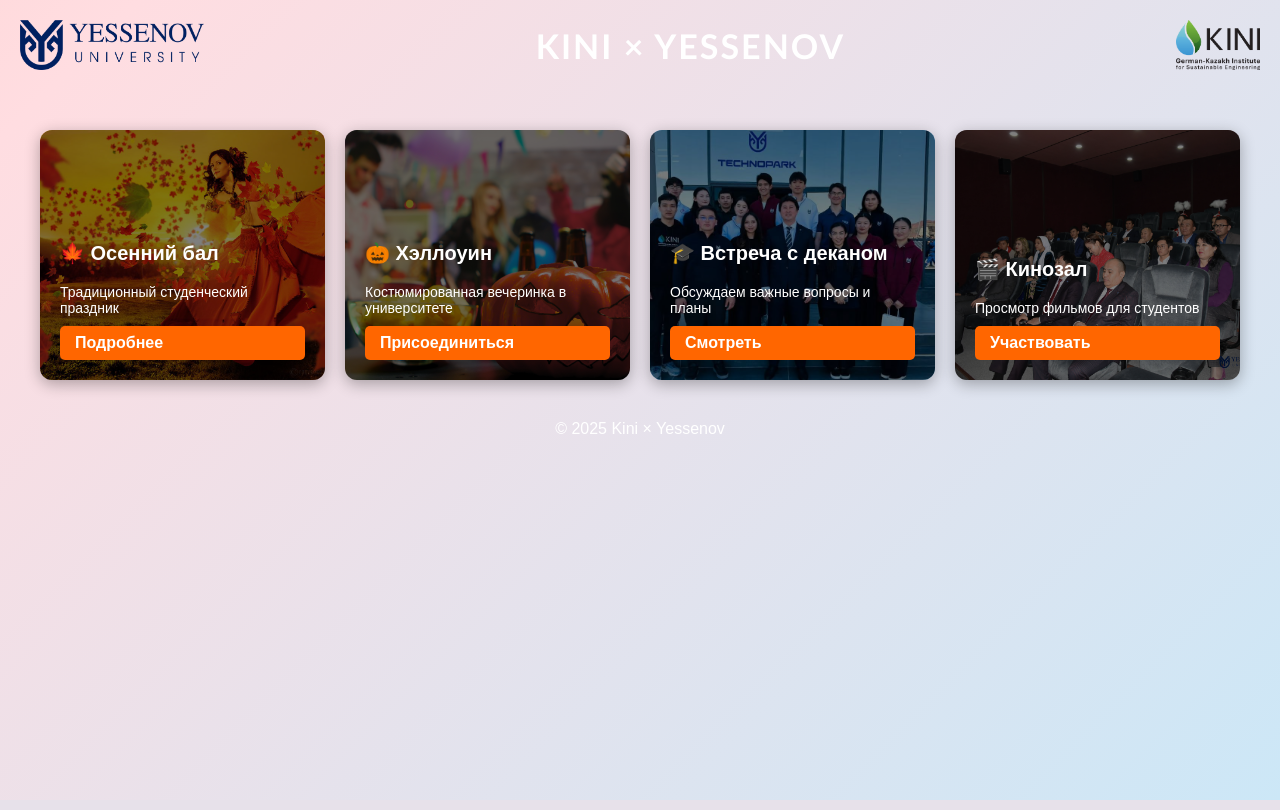
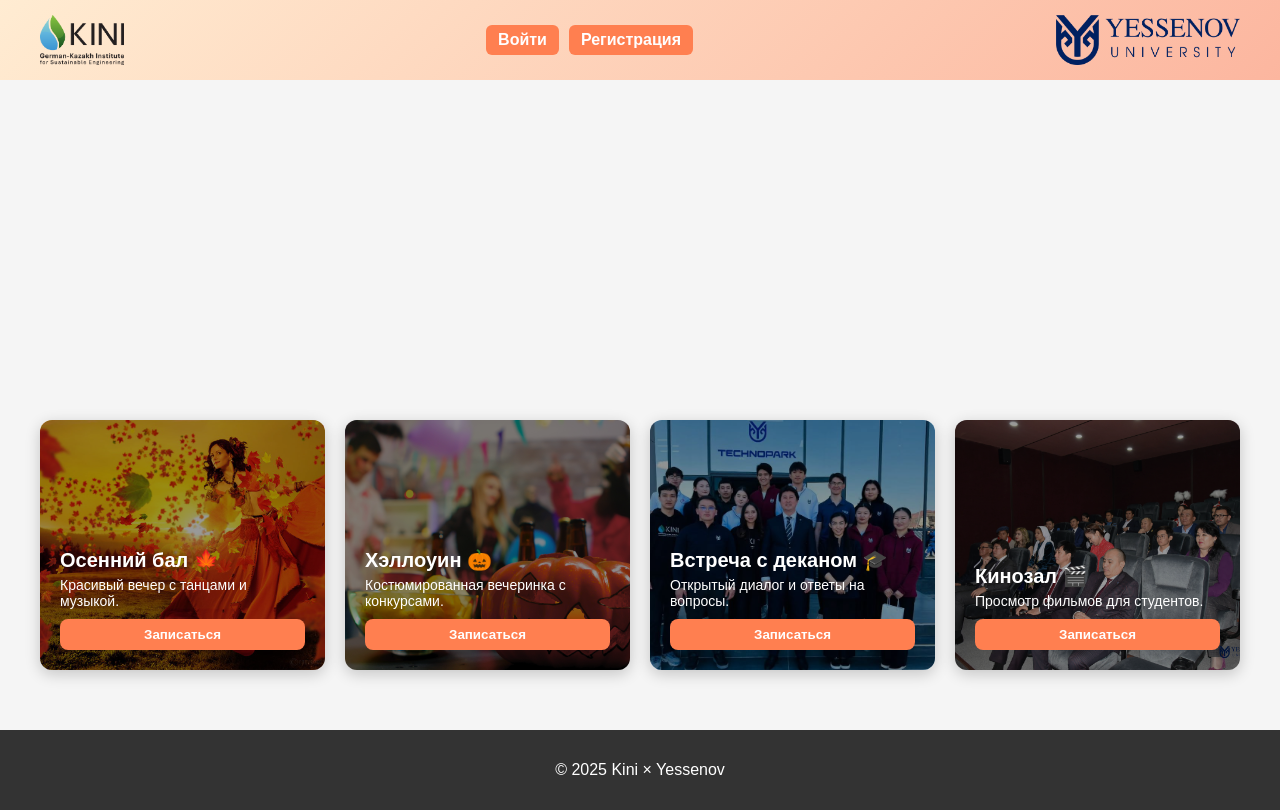
Before and after one commit to tendibaikyzyy-arch/event_project, a Django app: template events/templates/events/home.html in a window 1280 px wide. Run offline with Django 5.2, Linux system fonts and the light colour scheme; the template is opened without the code that fills it, so the values that code supplies are empty.

Commit message:
updated home design

```diff
--- a/events/templates/events/home.html
+++ b/events/templates/events/home.html
@@ -1,58 +1,142 @@
-{% load static %}
+   {% load static %}
 <!DOCTYPE html>
 <html lang="ru">
 <head>
     <meta charset="UTF-8">
     <title>Kini × Yessenov — Главная</title>
-    <link rel="stylesheet" href="{% static 'styles.css' %}">
+    <style>
+        body { font-family: Arial, sans-serif; margin: 0; padding: 0; background: #f5f5f5; color: #333;}
+        header {
+            background: linear-gradient(135deg, #ffecd2, #fcb69f);
+            padding: 15px 40px;
+            display: flex;
+            justify-content: space-between;
+            align-items: center;
+        }
+        .logo { height: 50px; }
+
+        .banner { width: 100%; height: 300px; overflow: hidden; position: relative; }
+        .slides { display: flex; width: 400%; height: 100%; animation: slide 16s infinite; }
+        .slides img { width: 100%; height: 300px; object-fit: cover; }
+        @keyframes slide {
+            0%{transform: translateX(0%);}20%{transform: translateX(0%);}
+            25%{transform: translateX(-100%);}45%{transform: translateX(-100%);}
+            50%{transform: translateX(-200%);}70%{transform: translateX(-200%);}
+            75%{transform: translateX(-300%);}95%{transform: translateX(-300%);}
+            100%{transform: translateX(0%);}
+        }
+
+        main { padding: 40px; }
+        .cards { display: grid; grid-template-columns: repeat(auto-fit, minmax(250px, 1fr)); gap: 20px; }
+        .card { position: relative; border-radius: 12px; height: 250px; background-size: cover; background-position: center; box-shadow: 0 4px 15px rgba(0,0,0,0.2); overflow: hidden; cursor: pointer; transition: transform 0.3s; }
+        .card:hover { transform: scale(1.03); }
+        .overlay { position: absolute; inset: 0; background: rgba(0,0,0,0.4); color: #fff; display: flex; flex-direction: column; justify-content: flex-end; padding: 20px; }
+        .overlay h3 { margin: 0; font-size: 20px; }
+        .overlay p { margin: 5px 0 0; font-size: 14px; }
+        footer { text-align: center; padding: 15px; background: #333; color: #fff; margin-top: 20px; }
+
+        .btn {
+            display:inline-block; margin-top:10px;
+            background:#ff7f50; color:#fff; border:none;
+            padding:8px 14px; border-radius:8px; font-weight:bold;
+            cursor:pointer; transition:.3s;
+        }
+        .btn:hover { background:#ff5722; }
+
+        .auth-buttons { display: flex; gap: 10px; }
+        .auth-buttons a {
+            background: #ff7f50; color: #fff;
+            padding: 6px 12px; border-radius: 6px;
+            text-decoration: none; font-weight: bold;
+            transition: .3s;
+        }
+        .auth-buttons a:hover { background: #ff5722; }
+    </style>
 </head>
 <body>
+    <!-- 🔹 Шапка -->
     <header>
-        <div class="logo-container">
-            <img src="{% static 'img/yessenov.png' %}" alt="Yessenov" class="logo">
-            <h1>Kini × Yessenov</h1>
-            <img src="{% static 'img/kini.png' %}" alt="Kini" class="logo">
+        <img src="{% static 'img/kini.png' %}" alt="Kini" class="logo">
+
+        <div class="auth-buttons">
+            {% if user.is_authenticated %}
+                <span style="color:white; font-weight:bold;">👋 {{ user.username }}</span>
+                <a href="{% url 'logout' %}">Выйти</a>
+            {% else %}
+                <a href="{% url 'login' %}">Войти</a>
+                <a href="{% url 'signup' %}">Регистрация</a>
+            {% endif %}
         </div>
+
+        <img src="{% static 'img/yessenov.png' %}" alt="Yessenov" class="logo">
     </header>
 
+    <!-- 🔹 Слайдер -->
+    <section class="banner">
+        <div class="slides">
+            <img src="{% static 'img/banner1.png' %}" alt="Banner 1">
+            <img src="{% static 'img/banner2.png' %}" alt="Banner 2">
+            <img src="{% static 'img/banner3.png' %}" alt="Banner 3">
+            <img src="{% static 'img/banner4.png' %}" alt="Banner 4">
+        </div>
+    </section>
+
+    <!-- 🔹 Карточки мероприятий -->
     <main>
-        <section class="cards">
-            <div class="card" style="background-image: url('{% static "img/event1.jpg" %}')">
-                <div class="card__overlay">
-                    <h3>🍁 Осенний бал</h3>
-                    <p>Традиционный студенческий праздник</p>
-                    <a href="#" class="button">Подробнее</a>
+        <div class="cards">
+            <div class="card" style="background-image: url('{% static 'img/event1.jpg' %}')" data-event="1">
+                <div class="overlay">
+                    <h3>Осенний бал 🍁</h3>
+                    <p>Красивый вечер с танцами и музыкой.</p>
+                    <button class="btn">Записаться</button>
+                </div>
+            </div>
+         <div class="card" style="background-image: url('{% static 'img/event2.jpg' %}')" data-event="2">
+                <div class="overlay">
+                    <h3>Хэллоуин 🎃</h3>
+                    <p>Костюмированная вечеринка с конкурсами.</p>
+                    <button class="btn">Записаться</button>
                 </div>
             </div>
 
-            <div class="card" style="background-image: url('{% static "img/event2.jpg" %}')">
-                <div class="card__overlay">
-                    <h3>🎃 Хэллоуин</h3>
-                    <p>Костюмированная вечеринка в университете</p>
-                    <a href="#" class="button">Присоединиться</a>
+            <div class="card" style="background-image: url('{% static 'img/event3.jpg' %}')" data-event="3">
+                <div class="overlay">
+                    <h3>Встреча с деканом 🎓</h3>
+                    <p>Открытый диалог и ответы на вопросы.</p>
+                    <button class="btn">Записаться</button>
                 </div>
             </div>
 
-            <div class="card" style="background-image: url('{% static "img/event3.jpg" %}')">
-                <div class="card__overlay">
-                    <h3>🎓 Встреча с деканом</h3>
-                    <p>Обсуждаем важные вопросы и планы</p>
-                    <a href="#" class="button">Смотреть</a>
+            <div class="card" style="background-image: url('{% static 'img/event4.jpg' %}')" data-event="4">
+                <div class="overlay">
+                    <h3>Кинозал 🎬</h3>
+                    <p>Просмотр фильмов для студентов.</p>
+                    <button class="btn">Записаться</button>
                 </div>
             </div>
-
-            <div class="card" style="background-image: url('{% static "img/event4.jpg" %}')">
-                <div class="card__overlay">
-                    <h3>🎬 Кинозал</h3>
-                    <p>Просмотр фильмов для студентов</p>
-                    <a href="#" class="button">Участвовать</a>
-                </div>
-            </div>
-        </section>
+        </div>
     </main>
 
+    <!-- 🔹 Подвал -->
     <footer>
         <p>© 2025 Kini × Yessenov</p>
     </footer>
+
+    <!-- 🔹 JS логика -->
+    <script>
+        document.querySelectorAll(".card .btn").forEach(btn=>{
+            btn.addEventListener("click", ()=>{
+                const isAuth = "{{ user.is_authenticated|yesno:'1,0' }}" === "1";
+                const eventId = btn.closest(".card").dataset.event;
+
+                if(!isAuth){
+                    alert("Чтобы записаться, пожалуйста войдите или зарегистрируйтесь 🙂");
+                    window.location.href = "{% url 'login' %}?next=/events/"+eventId+"/register/";
+                } else {
+                    window.location.href = "/events/"+eventId+"/register/";
+                }
+            });
+        });
+    </script>
 </body>
 </html>
--- a/events/views.py
+++ b/events/views.py
@@ -6,7 +6,7 @@
 
 # Главная страница (только вход и регистрация)
 def home(request):
-    return render(request, 'events/main_home.html')
+    return (request, 'events/home.html')
 
 
 # Регистрация
--- a/eventsystem/settings.py
+++ b/eventsystem/settings.py
@@ -3,7 +3,7 @@
 
 BASE_DIR = Path(__file__).resolve().parent.parent
 
-SECRET_KEY = 'django-insecure-your-secret-key'   # өзіңдікі болсын
+SECRET_KEY = '=2$so+o)a)+*)#bei3s+)1gstqht!-!_k(noud)%8tgim8k$7g'   # өзіңдікі болсын
 DEBUG = True
 
 ALLOWED_HOSTS = ['127.0.0.1', 'localhost', 'nazeka777.pythonanywhere.com']
@@ -72,7 +72,7 @@
 
 # өзіңнің стилдерің мен суреттер тұрған жер:
 STATICFILES_DIRS = [
-    os.path.join(BASE_DIR, "static"),
+    os.path.join(BASE_DIR, "events" , "static"),
 ]
 
 # collectstatic жинайтын жер:
--- a/eventsystem/urls.py
+++ b/eventsystem/urls.py
@@ -1,11 +1,13 @@
 from django.contrib import admin
 from django.urls import path, include
+from events import views
 from django.conf import settings
 from django.conf.urls.static import static
 
 urlpatterns = [
     path('admin/', admin.site.urls),
-    path('', include('events.urls')),   # events қосымшасын қосамыз
+    path('', views.home, name='home'),  # басты бет Home.html-ға сілтейді
+    path('events/', include('events.urls')),
 ]
 
 if settings.DEBUG:
```
Also changed, not shown: events/templates/events/login.html (+61 -45 lines), events/templates/events/main_home.html (deleted, +0 -26 lines), 1 other file.
